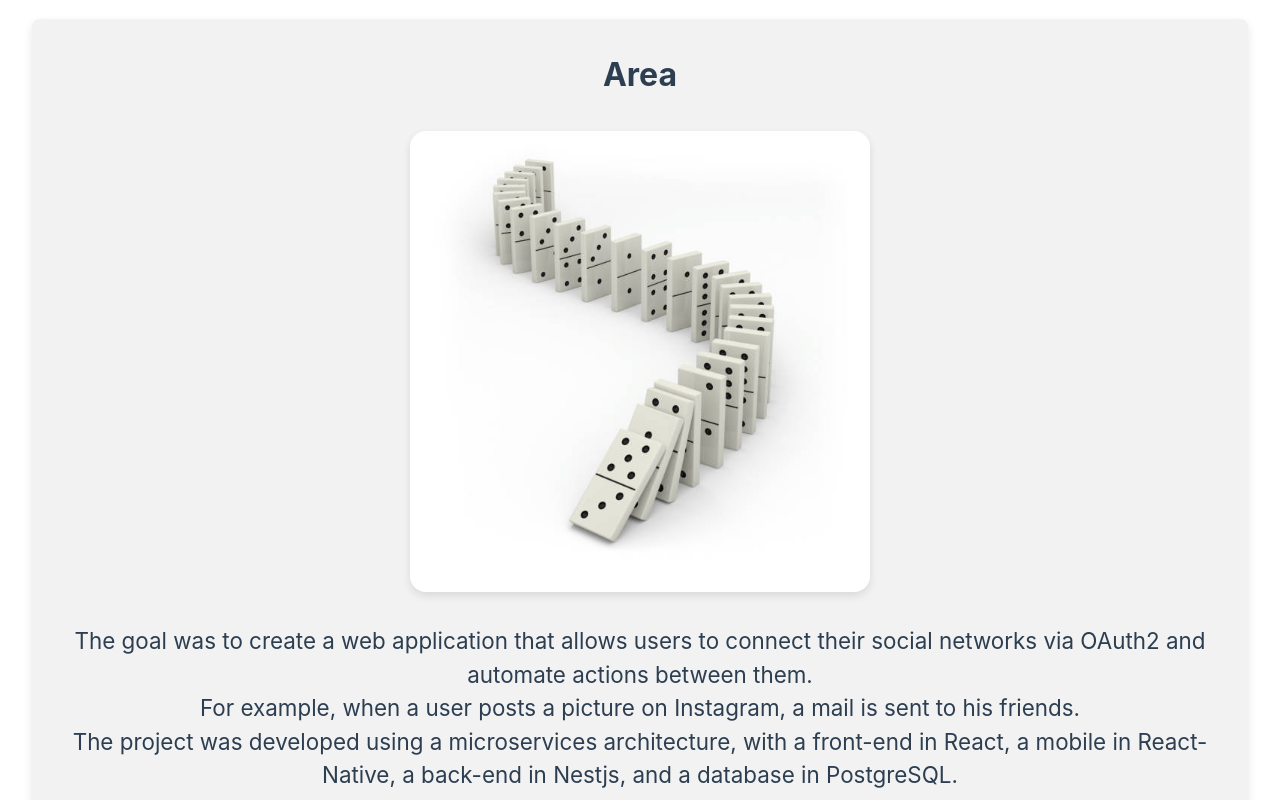
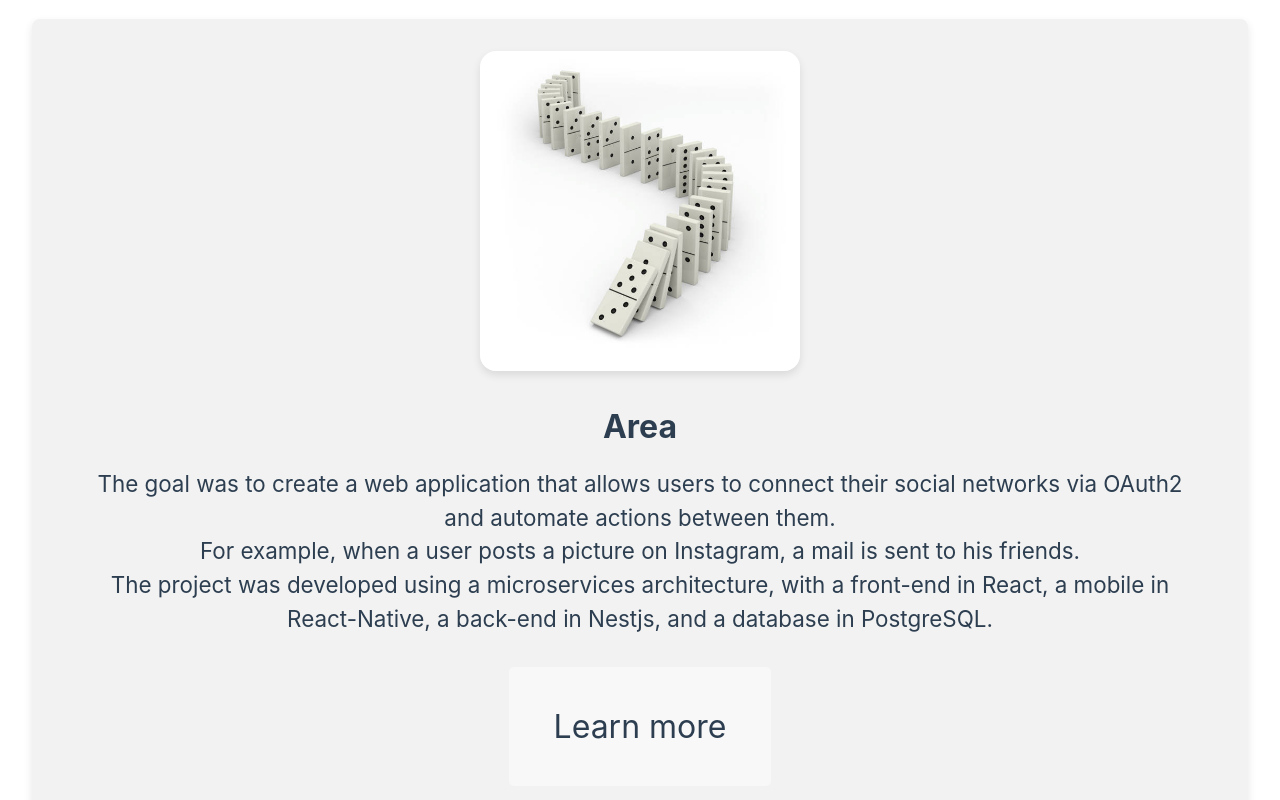
Before and after one commit to Benjicatch/Portfolio, a Vue app: page /projects in a window 1280 px wide. Shown: the part 360-1160 px from the top of the page. Built offline with nearby package versions, Linux system fonts and the light colour scheme.

Commit message:
fix: style mobile projects

```diff
--- a/package.json
+++ b/package.json
@@ -4,7 +4,7 @@
   "private": true,
   "type": "module",
   "scripts": {
-    "dev": "vite",
+    "dev": "vite --host 0.0.0.0",
     "build": "run-p type-check \"build-only {@}\" --",
     "preview": "vite preview",
     "test:unit": "vitest",
--- a/src/assets/main.css
+++ b/src/assets/main.css
@@ -32,7 +32,7 @@ section {
 }
 
 .btn:hover {
-  background-color: var(--color-background);
+  background-color: var(--color-border-hover);
   border-color: var(--color-border-hover);
 }
 
--- a/src/views/HomeView.vue
+++ b/src/views/HomeView.vue
@@ -180,19 +180,18 @@ const skills = [
 }
 
 .why-work-with-me {
-  display: flex-start;
+  display: flex;
+  flex-wrap: wrap;
+  gap: 2rem;
   flex-direction: column;
-  align-items: center;
-  justify-content: center;
+  padding: 2rem;
 }
 
 .why-item-list {
   display: flex;
   flex-direction: column;
-  gap: 1rem;
   padding: 0;
-  margin-top: 6.5rem;
-  align-items: center; /* Center the text horizontally */
+  align-items: center;
   justify-content: center;
 }
 
@@ -229,11 +228,11 @@ const skills = [
 
 @media screen and (max-width: 480px) {
   .title {
-    font-size: 1.2rem;
+    font-size: 1.5rem;
   }
 
   .subtitle {
-    font-size: 1rem;
+    font-size: 1.2rem;
   }
 
   .me_skills {
@@ -258,5 +257,13 @@ const skills = [
   section {
     margin: 0%;
   }
+
+  .why-item-list li {
+    font-size: 1rem;
+  }
+
+  p {
+    font-size: 1rem;
+  }
 }
 </style>
--- a/src/views/ProjectsView.vue
+++ b/src/views/ProjectsView.vue
@@ -50,10 +50,12 @@ const projects = [
       </div>
     </section>
     <section v-for="project in projects" :key="project.title" class="projects">
-      <h2 class="title">{{ project.title }}</h2>
       <img :src="project.image" :alt="project.title" />
-      <p>{{ project.description }}</p>
-      <a :href="project.link" class="btn">Learn more</a>
+      <div class="project-details" >
+        <h2 class="title">{{ project.title }}</h2>
+        <p>{{ project.description }}</p>
+        <a :href="project.link" class="btn">Learn more</a>
+      </div>
     </section>
   </div>
   <ContactMe />
@@ -73,19 +75,47 @@ const projects = [
 
 .projects {
   display: flex;
+  flex-wrap: wrap;
   text-align: center;
   padding: 2rem;
+  flex-direction: row;
 }
 
 .projects p {
+  margin-bottom: 1rem;
+  max-width: 70rem; /* Restrict width to force wrapping */
+  word-break: break-word; /* Breaks words when necessary */
   white-space: pre-line; /* Ensures new lines are preserved while allowing wrapping */
-  word-break: break-word; /* Breaks words when necessary */
 }
 
 .projects img {
-  max-width: 40%;
-  max-height: 40%;
+  max-width: 40rem;
+  max-height: 20rem;
   border-radius: 1rem;
   box-shadow: 0 4px 8px rgba(0, 0, 0, 0.1);
 }
+
+.project-details {
+  display: flex;
+  flex-direction: column;
+  justify-content: center;
+  align-items: center;
+}
+
+.project-details h2 {
+  margin-bottom: 1rem;
+}
+
+.project-details a {
+  margin-top: 1rem;
+}
+
+@media screen and (max-width: 768px) {
+  .projects img {
+    max-width: 100%;
+    max-height: 15rem;
+  }
+
+}
+
 </style>
```
